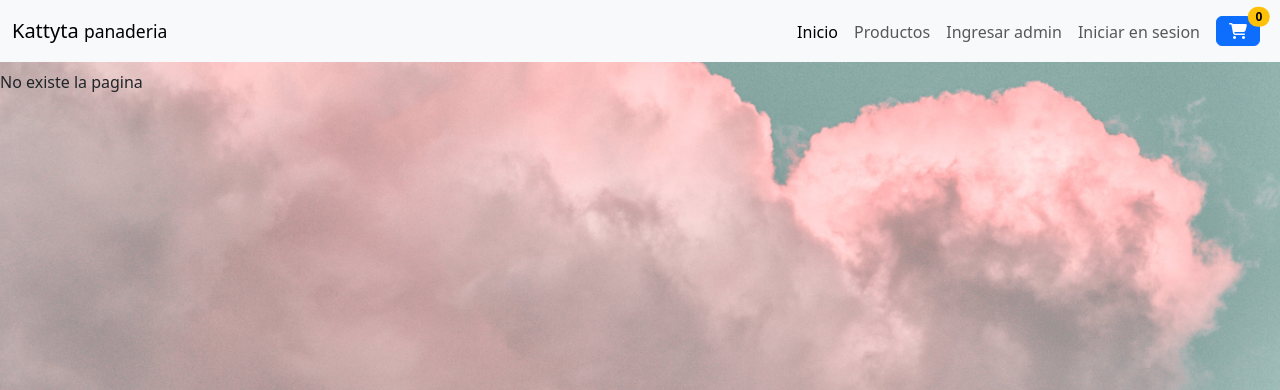
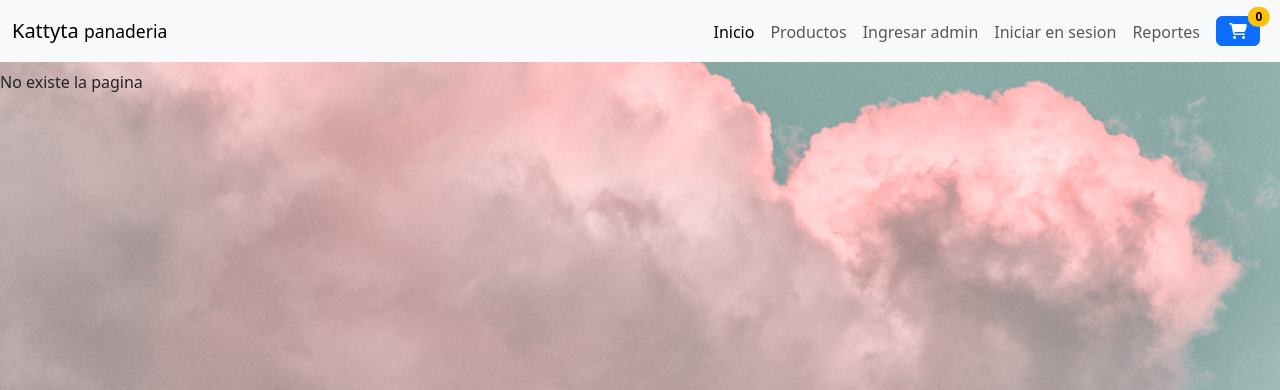
Before and after one commit to AndresGaibor/postres-php, a PHP site: page / in a window 1280 px wide. Shown: the top 390 px of the page. Run offline with PHP 8.4, Linux system fonts and the light colour scheme; some libraries are stand-ins or nearby versions.

Commit message:
Agregado enlace a la página de reportes en el encabezado

```diff
--- a/View/V_Header.php
+++ b/View/V_Header.php
@@ -43,6 +43,9 @@ $cantidad_carrito = count($carrito);
                 <li class="nav-item mt-1">
                     <a href="./?pagina=login" class="nav-link <?php echo $pagina == 3 ? 'active' : ''; ?>" aria-current="page"><?php echo $texto_login; ?></a>
                 </li>
+                <li class="nav-item mt-1">
+                    <a href="./?pagina=reportes" class="nav-link <?php echo $pagina == 'reportes' ? 'active' : ''; ?>" aria-current="page">Reportes</a>
+                </li>
                 <li class="nav-item">
                     <a href="./?pagina=4" class="nav-link" aria-current="page">
                         <button type="button" class="d-flex btn w-auto btn-primary position-relative">
--- a/controller/Controller.php
+++ b/controller/Controller.php
@@ -20,6 +20,7 @@ $paginas['productos'] = "V_Productos";
 $paginas['ingresar_admin'] = "V_Ingresar_Admin";
 $paginas['crearcuenta'] = "V_CrearCuenta";
 $paginas['login'] = "../Login";
+$paginas['reportes'] = "V_Reportes";
 
 if(!array_key_exists($v1, $paginas))  {
     echo "No existe la pagina";
```
